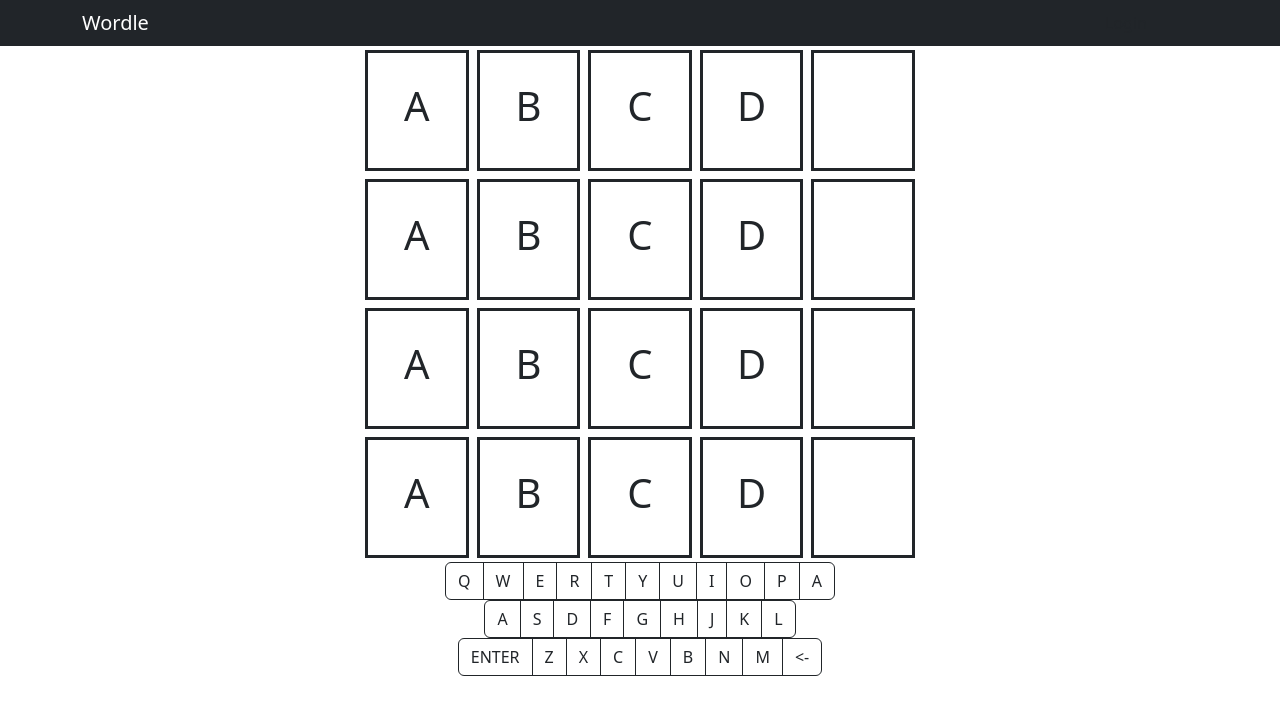
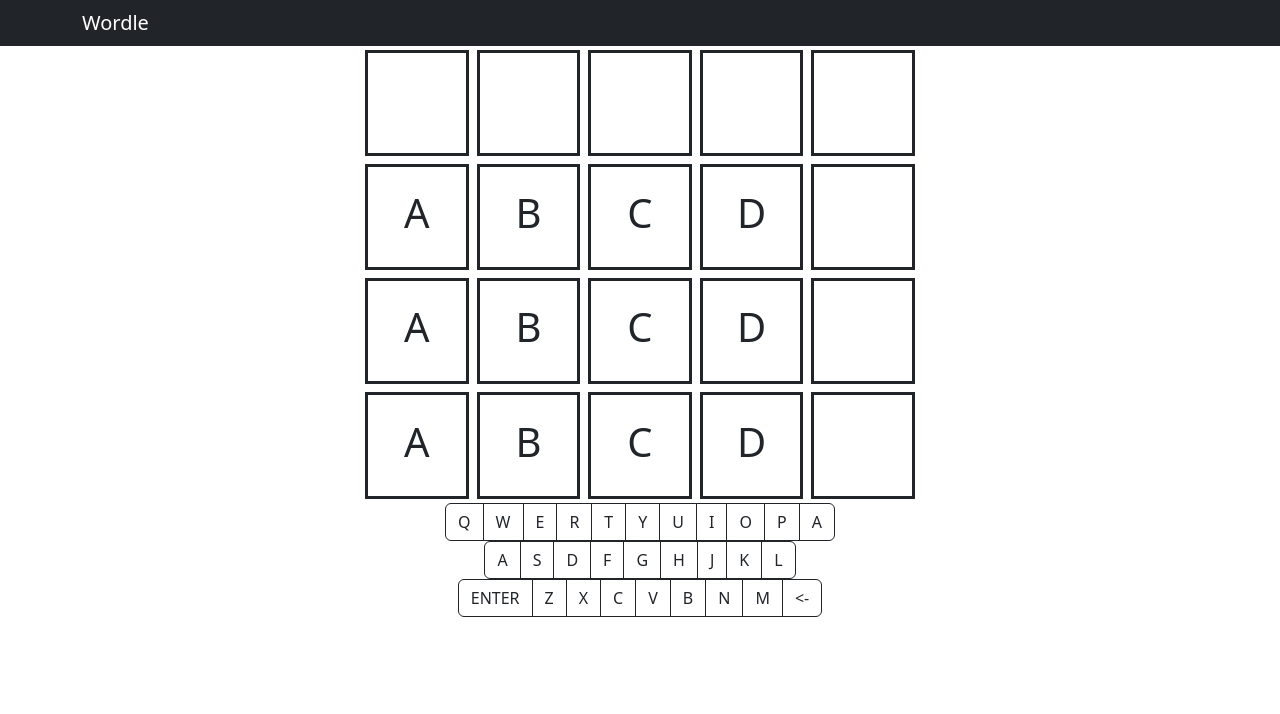
Before and after one commit to BryseJamesRochester/WordleGame, a React (Create React App) app in the folder wordle/: page / in a window 1280 px wide. Shown: the top 714 px of the page. Built offline with nearby package versions, Linux system fonts and the light colour scheme.

Commit message:
boxes resize properly. kinda

```diff
--- a/wordle/src/components/Grid.jsx
+++ b/wordle/src/components/Grid.jsx
@@ -8,17 +8,17 @@ function Grid() {
     <div>
       <Container>
         <Row>
-          <Col className="gridBox d-flex justify-content-center m-1 h-100">
-            <Square letter="A" />
+          <Col className="gridBox d-flex justify-content-center m-1">
+            <Square letter="" />
           </Col>
           <Col className="gridBox d-flex justify-content-center m-1">
-            <Square letter="B" />
+            <Square letter="" />
           </Col>
           <Col className="gridBox d-flex justify-content-center m-1">
-            <Square letter="C" />
+            <Square letter="" />
           </Col>
           <Col className="gridBox d-flex justify-content-center m-1">
-            <Square letter="D" />
+            <Square letter="" />
           </Col>
           <Col className="gridBox d-flex justify-content-center m-1">
             <Square />
--- a/wordle/src/components/Square.jsx
+++ b/wordle/src/components/Square.jsx
@@ -1,11 +1,20 @@
 import React from "react"
 
 function Square(props) {
-  return (
-    <div className="align-items-center" style={{ padding: "40%" }}>
-      <h1>{props.letter}</h1>
-    </div>
-  )
+  if (props.letter=="") {
+    return (
+      <div className="align-items-center text-white" style={{ padding: "30%" }}>
+        <h1>/</h1>
+      </div>
+    )
+  }
+  else {
+    return (
+        <div className="align-items-center" style={{ padding: "30%" }}>
+          <h1>{props.letter}</h1>
+        </div>
+      )
+  }
 }
 
 export default Square
--- a/wordle/src/styles.css
+++ b/wordle/src/styles.css
@@ -1,4 +1,4 @@
 .gridBox {
     /* background-color: black; */
-    border-style: solid
+    border-style: solid;
 }
```
Also changed, not shown: 1 other file (tests, documents, lock files or other folders).
